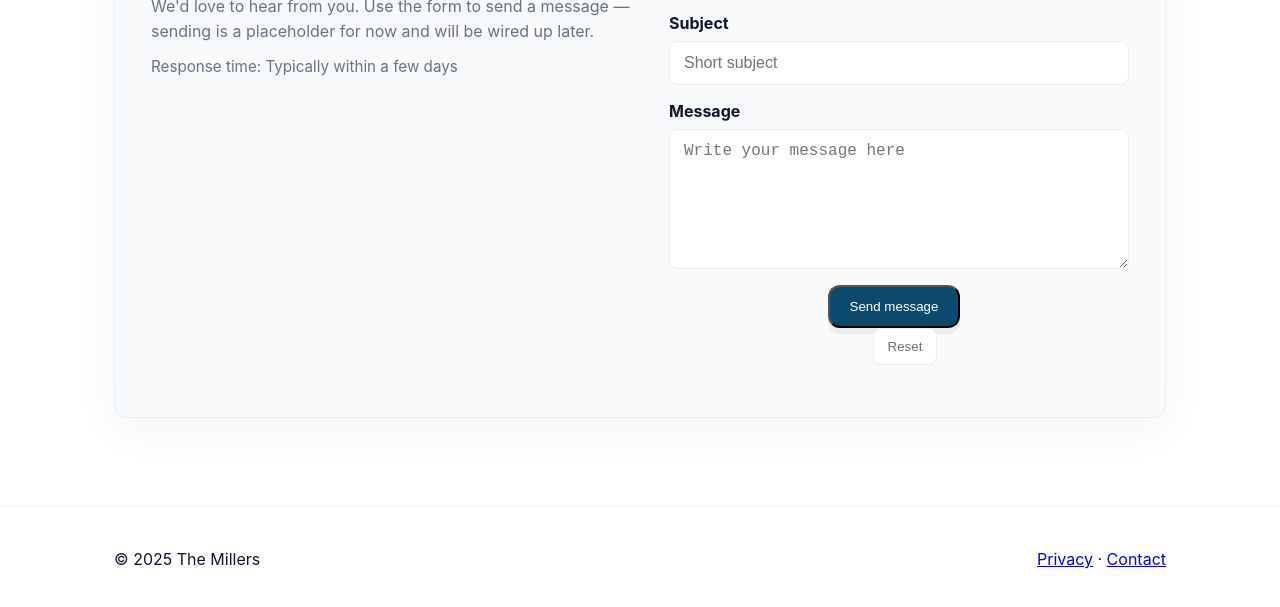
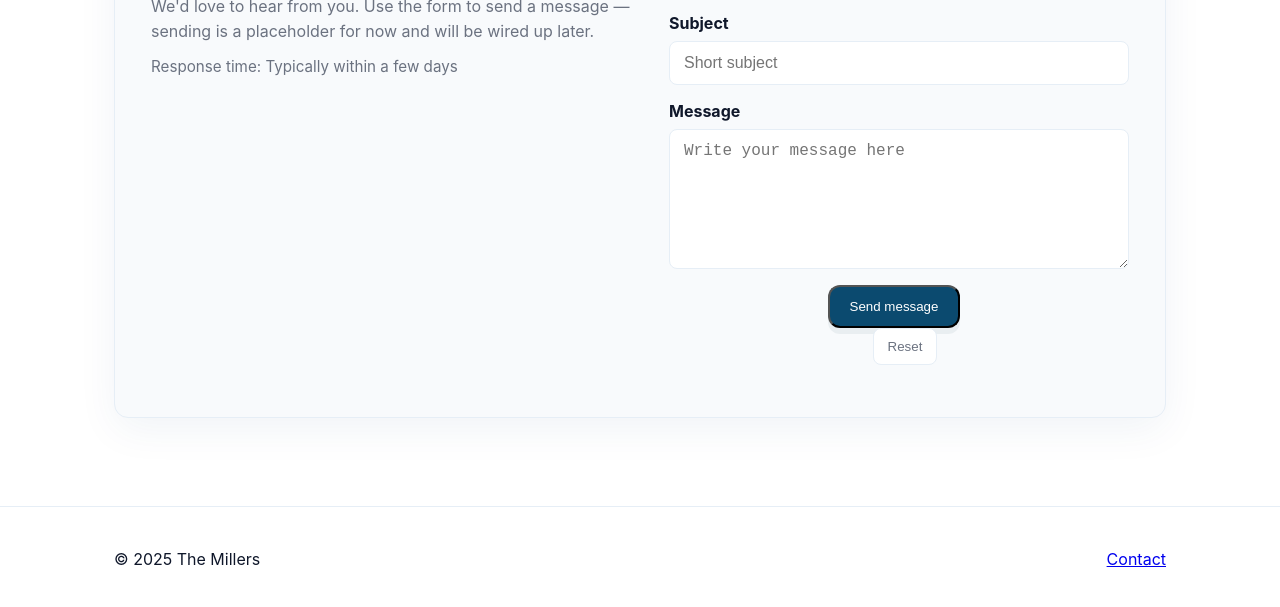
Before and after one commit to vrwmiller/hostileadmin, a plain HTML site: page public/contact.html in a window 1280 px wide. Shown: the part 269-876 px from the top of the page. Drawn offline with Linux system fonts and the light colour scheme.

Commit message:
chore: remove Privacy link from contact footer

```diff
--- a/public/contact.html
+++ b/public/contact.html
@@ -60,9 +60,9 @@
   </main>
 
   <footer class="site-footer">
-    <div class="container footer-inner">
+      <div class="container footer-inner">
       <div>© <span id="year"></span> The Millers</div>
-      <div class="footer-links"><a href="/privacy.html">Privacy</a> · <a href="/contact.html">Contact</a></div>
+      <div class="footer-links"><a href="/contact.html">Contact</a></div>
     </div>
   </footer>
 
```
